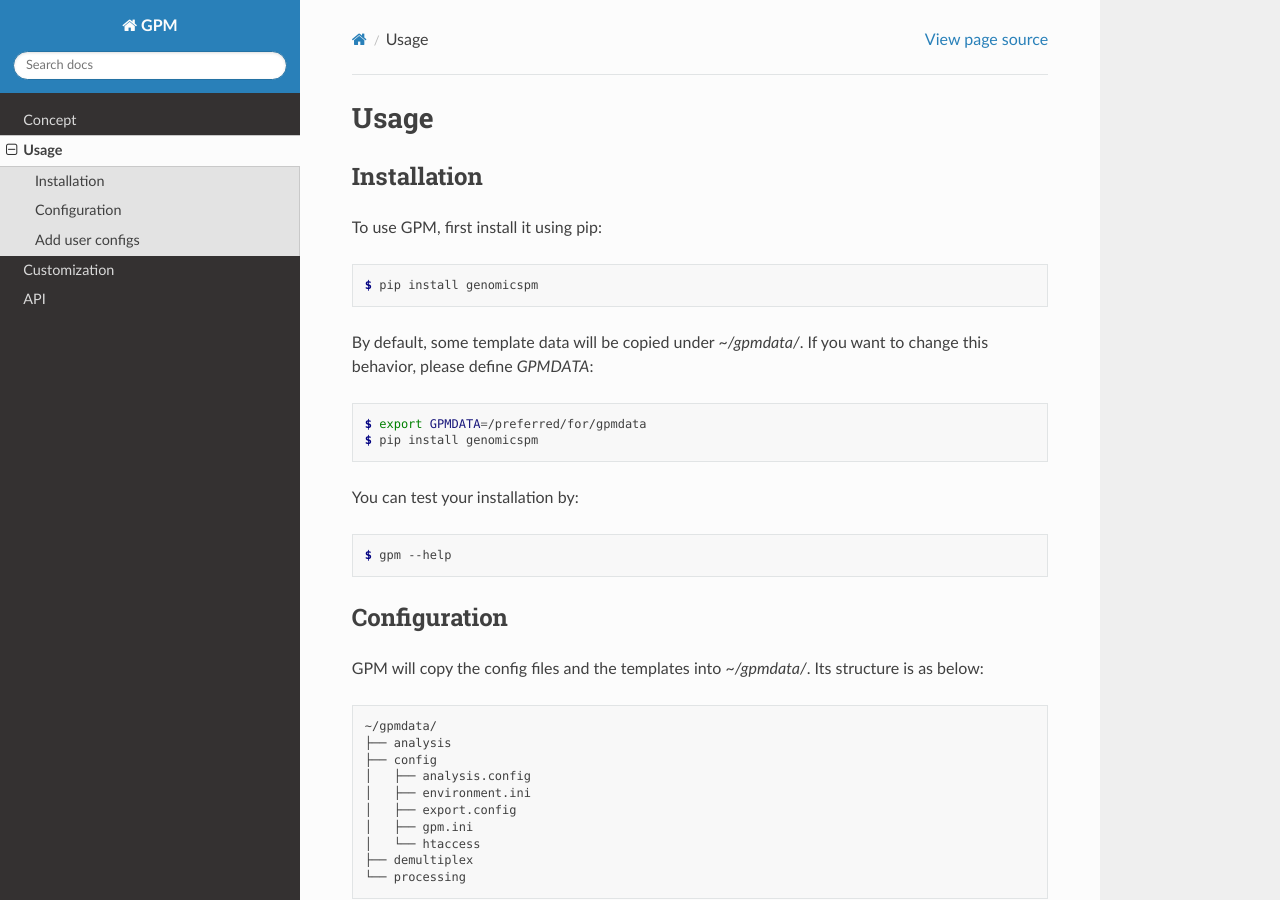
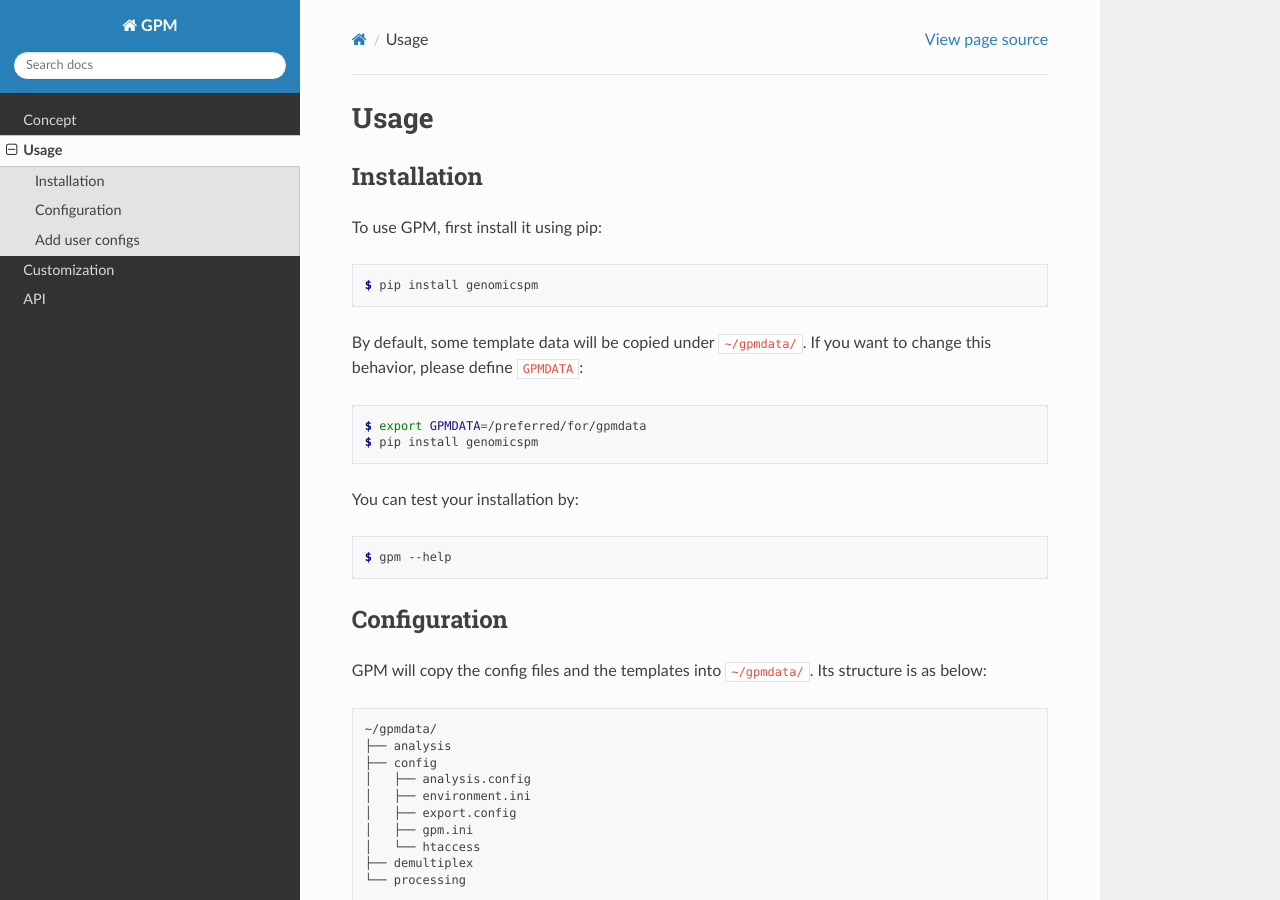
Before and after one commit to chaochungkuo/GPM, a Sphinx documentation site: the page built from docs/source/usage.rst, in a window 1280 px wide and 900 px high. Built offline with Sphinx 7.4.7 and the Read the Docs theme 2.0.0, drawn with Linux system fonts in a browser that asks for light colours.

Commit message:
update docs

```diff
--- a/docs/source/customization.rst
+++ b/docs/source/customization.rst
@@ -7,7 +7,7 @@ Please refer to `Add user.config <https://gpm.readthedocs.io/en/latest/usage.htm
 
 Customize your own author information
 ----------------
-You can edit `gpm.ini` or `gpm.ini.user` on the lines below:
+You can edit ``gpm.ini`` or ``gpm.ini.user`` on the lines below:
 
 .. code-block:: shell
 
@@ -19,7 +19,7 @@ You can add multiple persons with proper indentation.
 
 Customize your own institute information
 ----------------
-You can edit `gpm.ini` or `gpm.ini.user` on the lines below:
+You can edit ``gpm.ini`` or ``gpm.ini.user`` on the lines below:
 
 .. code-block:: shell
 
--- a/docs/source/usage.rst
+++ b/docs/source/usage.rst
@@ -12,7 +12,7 @@ To use GPM, first install it using pip:
 
    $ pip install genomicspm
 
-By default, some template data will be copied under `~/gpmdata/`. If you want to change this behavior, please define `GPMDATA`:
+By default, some template data will be copied under ``~/gpmdata/``. If you want to change this behavior, please define ``GPMDATA``:
 
 .. code-block:: console
 
@@ -29,7 +29,7 @@ You can test your installation by:
 Configuration
 -------------
 
-GPM will copy the config files and the templates into `~/gpmdata/`. Its structure is as below:
+GPM will copy the config files and the templates into ``~/gpmdata/``. Its structure is as below:
 
 .. code-block:: shell
 
@@ -44,7 +44,7 @@ GPM will copy the config files and the templates into `~/gpmdata/`. Its structur
    ├── demultiplex
    └── processing
 
-Here we would like to introduce you these 5 configuration files under `~/gpmdata/config`. You can find all the explanation as comments in each file.
+Here we would like to introduce you these 5 configuration files under ``~/gpmdata/config``. You can find all the explanation as comments in each file.
 
 - `gpm.ini <https://github.com/chaochungkuo/GPM/blob/main/config/gpm.ini>`_: Define the configurations for GPM itself globally.
 - `environment.ini <https://github.com/chaochungkuo/GPM/blob/main/config/environment.ini>`_: Define the paths of programs or configuration for the machine where you run GPM.
```
